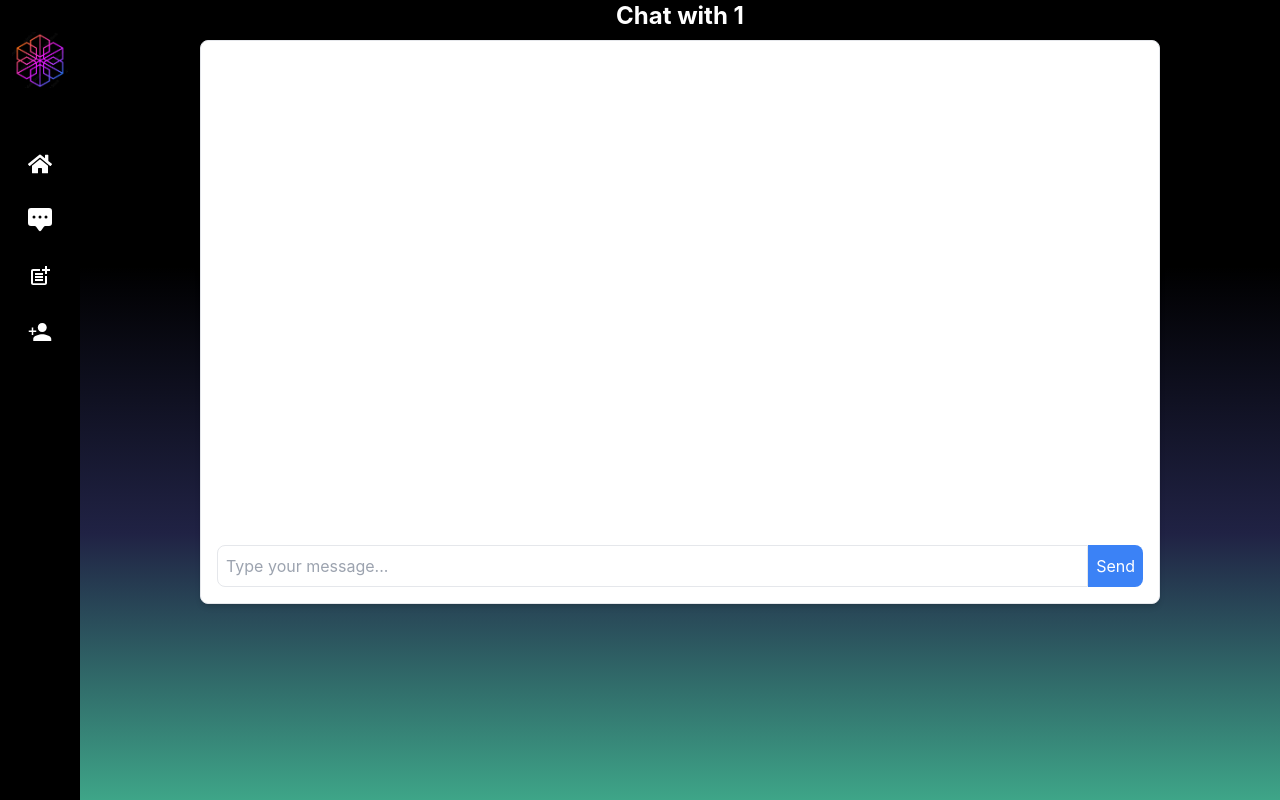
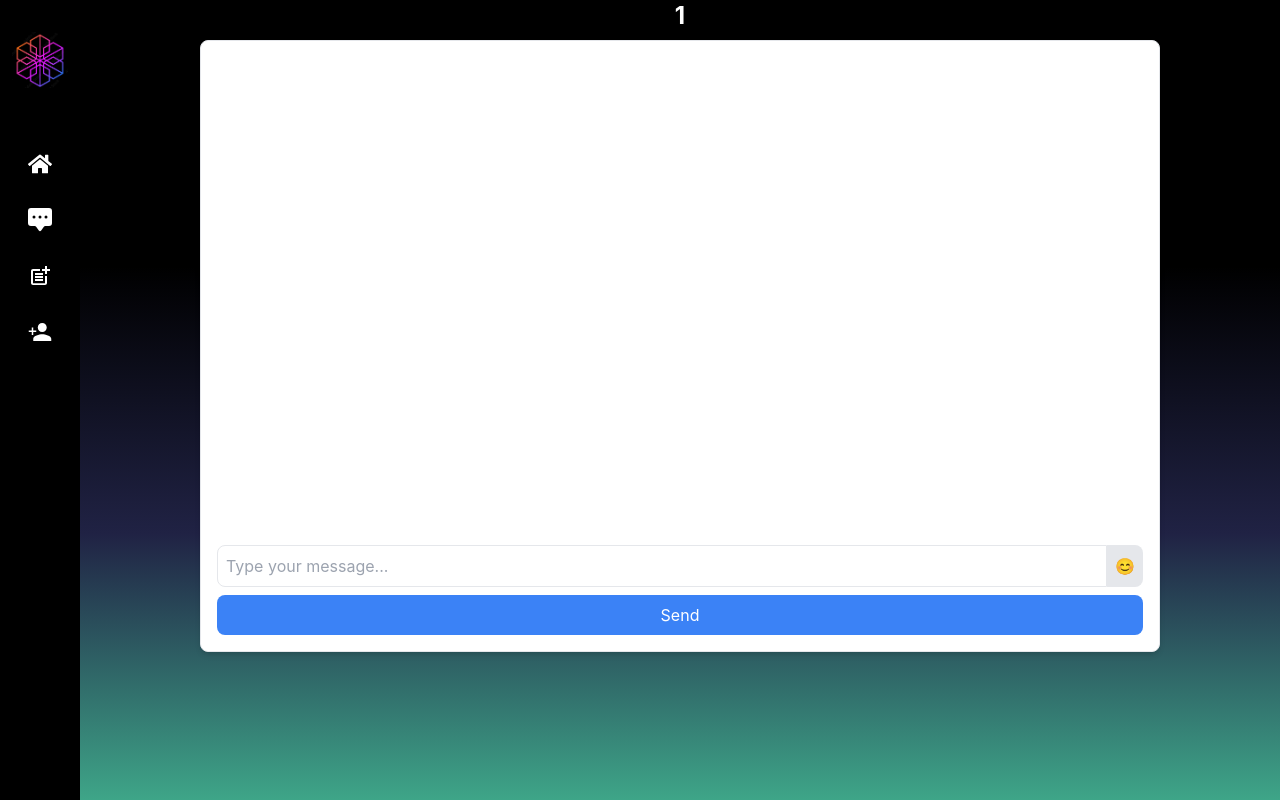
Before and after one commit to Arnav-panjla/ChainVerse_314, a Next.js app in the folder client/: page /chat/1 in a window 1280 px wide. Built offline with nearby package versions, Linux system fonts and the light colour scheme.

Commit message:
added emoji support

```diff
--- a/client/app/chat/[nameId]/page.jsx
+++ b/client/app/chat/[nameId]/page.jsx
@@ -1,35 +1,43 @@
 'use client';
 
-import React, { useState, useEffect } from 'react';
-import { useRouter, usePathname } from 'next/navigation'; // Import from next/navigation
+import React, { useState, useEffect,useRef } from 'react';
+import { usePathname } from 'next/navigation';
+import Picker from 'emoji-picker-react';
 
 export default function Chat() {
     const [message, setMessage] = useState('');
     const [responses, setResponses] = useState([]);
     const [isLoading, setIsLoading] = useState(false);
     const [error, setError] = useState(null);
+    const [showEmojiPicker, setShowEmojiPicker] = useState(false);
 
-    // Get the current pathname
     const pathname = usePathname();
     const [character, setCharacter] = useState('');
     const [chatId, setChatId] = useState(null);
+
+
+    // Ref for the chat container
+    const chatContainerRef = useRef(null);
+
+    // Auto-scroll to the bottom when new messages are added
+    useEffect(() => {
+        if (chatContainerRef.current) {
+            chatContainerRef.current.scrollTop = chatContainerRef.current.scrollHeight;
+        }
+    }, [responses]);
+
+
     useEffect(() => {
         if (pathname) {
-            // Extract nameId from the pathname
-            const nameId = pathname.split('/').pop(); // Get the last part of the pathname
+            const nameId = pathname.split('/').pop();
             if (nameId) {
-                // Decode the URL-encoded string
                 const decodedNameId = decodeURIComponent(nameId);
-                // Split the decoded string
                 const [characterName, id] = decodedNameId.split('-');
-                console.log(decodedNameId);
                 setCharacter(characterName);
                 setChatId(id);
-                console.log(id)
 
-                // Fetch initial chat data from the backend
                 const fetchInitialChat = async () => {
-                    if (id) { // Ensure chatId is not null
+                    if (id) {
                         setIsLoading(true);
                         setError(null);
                         try {
@@ -44,10 +52,8 @@ export default function Chat() {
                                 throw new Error(`HTTP error! status: ${response.status}`);
                             }
                             const data = await response.json();
-                            console.log('Initial chat data:', data);
                             setResponses(data.prevMessages);
                         } catch (error) {
-                            console.error('Error fetching initial chat:', error);
                             setError('Failed to load initial chat. Please try again.');
                         } finally {
                             setIsLoading(false);
@@ -58,7 +64,7 @@ export default function Chat() {
                 fetchInitialChat();
             }
         }
-    }, [pathname]); // Run this effect whenever pathname changes
+    }, [pathname]);
 
     const handleAddMessage = async (event) => {
         event.preventDefault();
@@ -70,33 +76,39 @@ export default function Chat() {
                 headers: {
                     'Content-Type': 'application/json',
                 },
-                body: JSON.stringify({
-                    message,
-                    chatId
-                }),
+                body: JSON.stringify({ message, chatId }),
             });
             if (!response.ok) {
                 throw new Error(`HTTP error! status: ${response.status}`);
             }
             const data = await response.json();
-            console.log('Add message response:', data);
-            setResponses(prev => [...prev, ...(message ? [{ role: 'user', content: message }] : []), ...data.latestMessage]);
+            setResponses(prev => [
+                ...prev,
+                ...(message ? [{ role: 'user', content: message }] : []),
+                ...data.latestMessage,
+            ]);
             setMessage('');
         } catch (error) {
-            console.error('Error sending message:', error);
             setError('Failed to send message. Please try again.');
         } finally {
             setIsLoading(false);
         }
     };
 
+    const onEmojiClick = (emojiData) => {
+        setMessage(prevMessage => prevMessage + emojiData.emoji);
+        setShowEmojiPicker(false);
+    };
+
     return (
         <div className="flex flex-col items-center">
             <h1 className="text-2xl text-white font-bold mb-2">
-                Chat with {character || "Unknown"}
+                {character || "Unknown"}
             </h1>
             <div className="w-[75vw] bg-white p-4 border rounded-lg shadow-md">
-                <div className="h-[60vh] overflow-y-auto mb-2">
+                <div className="h-[60vh] overflow-y-auto mb-2"
+                ref={chatContainerRef}
+                >
                     {responses.map((entry, index) => (
                         <div key={index} className="mb-2">
                             <div className="font-bold">
@@ -107,8 +119,13 @@ export default function Chat() {
                     ))}
                 </div>
                 {error && <div className="text-red-500 mb-2">{error}</div>}
-
-                <form onSubmit={handleAddMessage} className="flex">
+                {showEmojiPicker && (
+                        <div className="absolute bottom-[50px] right-[50px]">
+                            <Picker onEmojiClick={onEmojiClick} />
+                        </div>
+                    )}
+                <form onSubmit={handleAddMessage} className="flex flex-col">
+                    <div className="flex">
                         <input
                             type="text"
                             value={message}
@@ -117,7 +134,20 @@ export default function Chat() {
                             placeholder="Type your message..."
                             required
                         />
-                    <button type="submit" className="bg-blue-500 text-white p-2 rounded-r-lg" disabled={isLoading}>
+                        <button
+                            type="button"
+                            className="bg-gray-200 text-gray-800 p-2 rounded-r-lg"
+                            onClick={() => setShowEmojiPicker(!showEmojiPicker)}
+                        >
+                            😊
+                        </button>
+                    </div>
+
+                    <button
+                        type="submit"
+                        className="bg-blue-500 text-white p-2 rounded-lg mt-2"
+                        disabled={isLoading}
+                    >
                         {isLoading ? 'Sending...' : 'Send'}
                     </button>
                 </form>
--- a/client/package.json
+++ b/client/package.json
@@ -12,6 +12,7 @@
     "autoprefixer": "^10.4.20",
     "axios": "^1.7.5",
     "browser-image-compression": "^2.0.2",
+    "emoji-picker-react": "^4.12.0",
     "ethers": "^6.13.2",
     "ipfs-core": "^0.14.0",
     "ipfs-http-client": "^56.0.0",
```
Also changed, not shown: 1 other file (tests, documents, lock files or other folders). Lines whose indentation alone changed are shown as unchanged.
